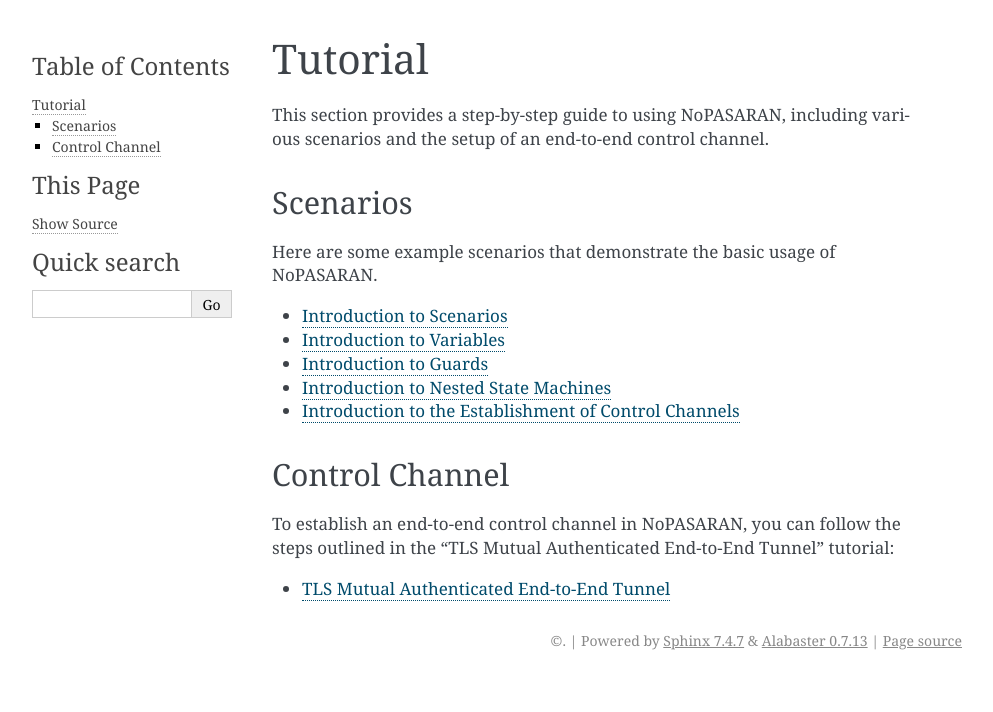
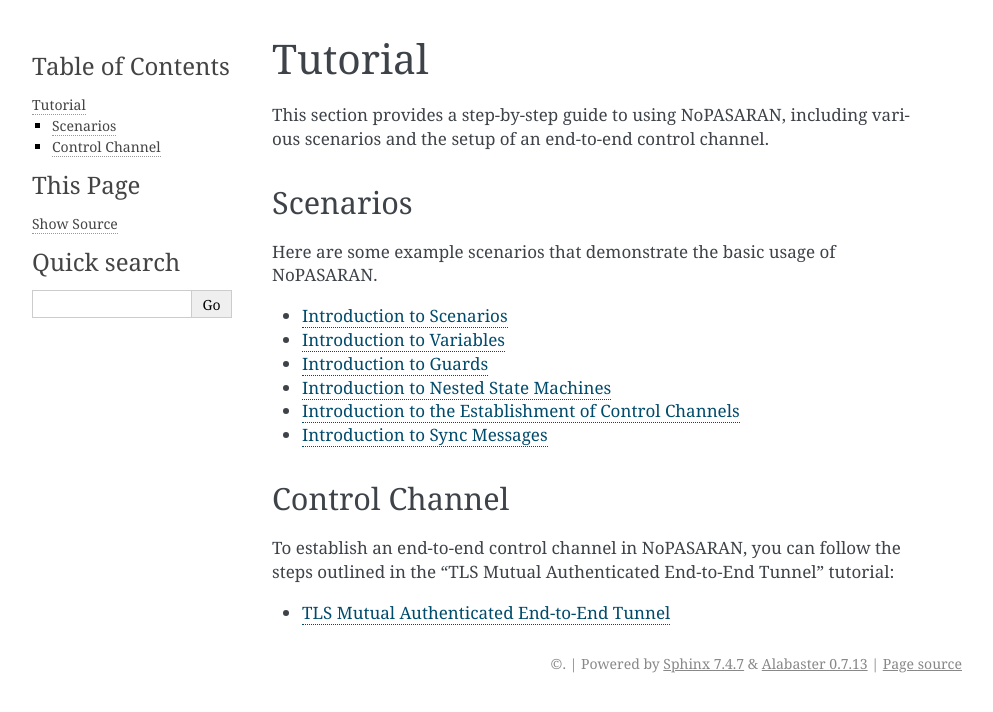
Before and after one commit to BenIlies/NoPASARAN, a Sphinx documentation site: the page built from docs/tutorial/index.rst, in a window 1280 px wide. Shown: the top 712 px of the page, without its empty margins (148-1141 px from the left). Built offline with Sphinx 7.4.7, drawn with Linux system fonts in a browser that asks for light colours.

Commit message:
reference sync messages

```diff
--- a/docs/tutorial/index.rst
+++ b/docs/tutorial/index.rst
@@ -16,6 +16,7 @@ Here are some example scenarios that demonstrate the basic usage of NoPASARAN.
    Introduction to Guards <intro_guards.rst>
    Introduction to Nested State Machines <intro_nested_finite_state_machines.rst>
    Introduction to the Establishment of Control Channels <intro_establishment_control_channels.rst>
+   Introduction to Sync Messages <intro_sync_messages.rst>
 
 Control Channel
 ---------------
```
